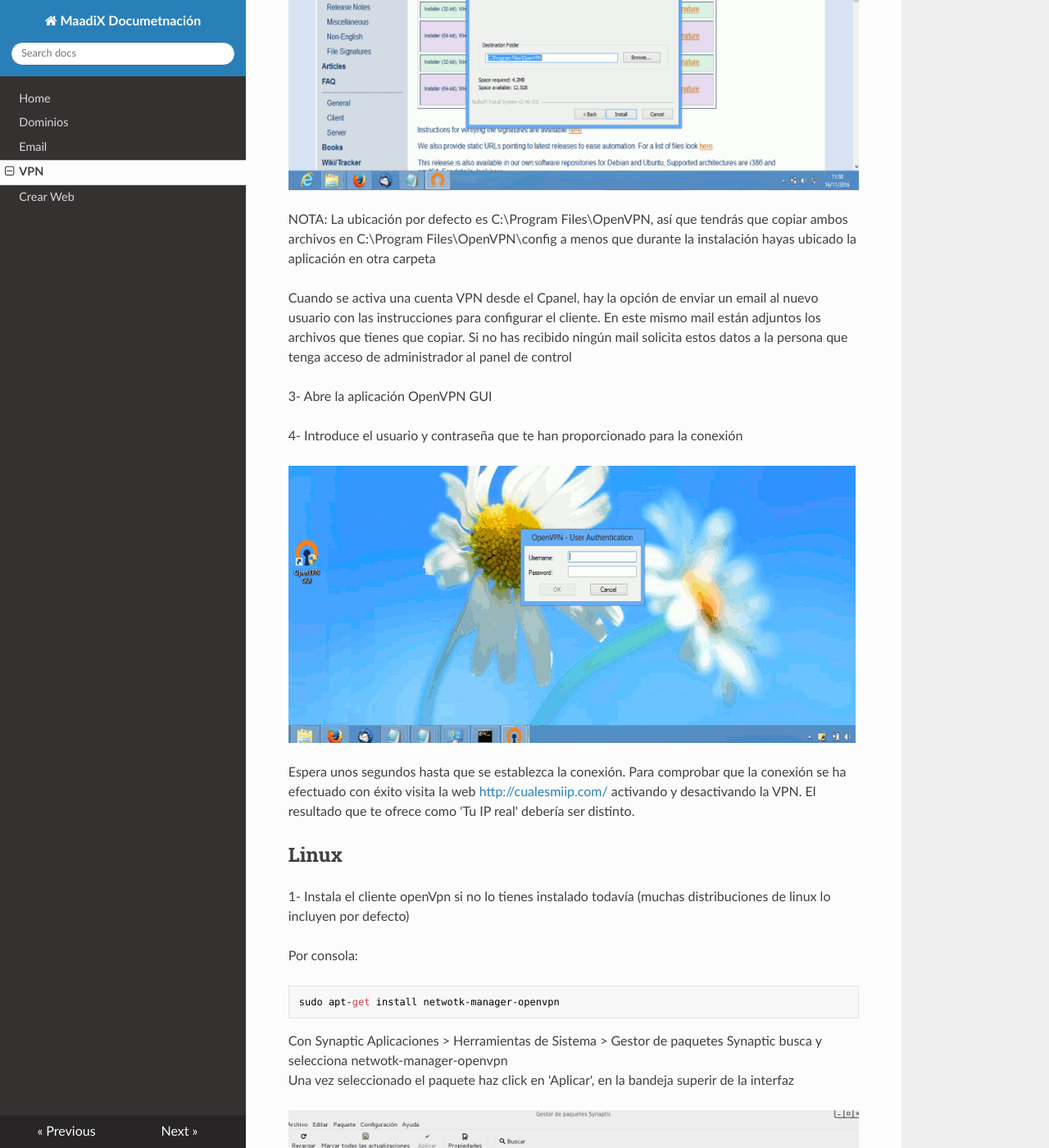
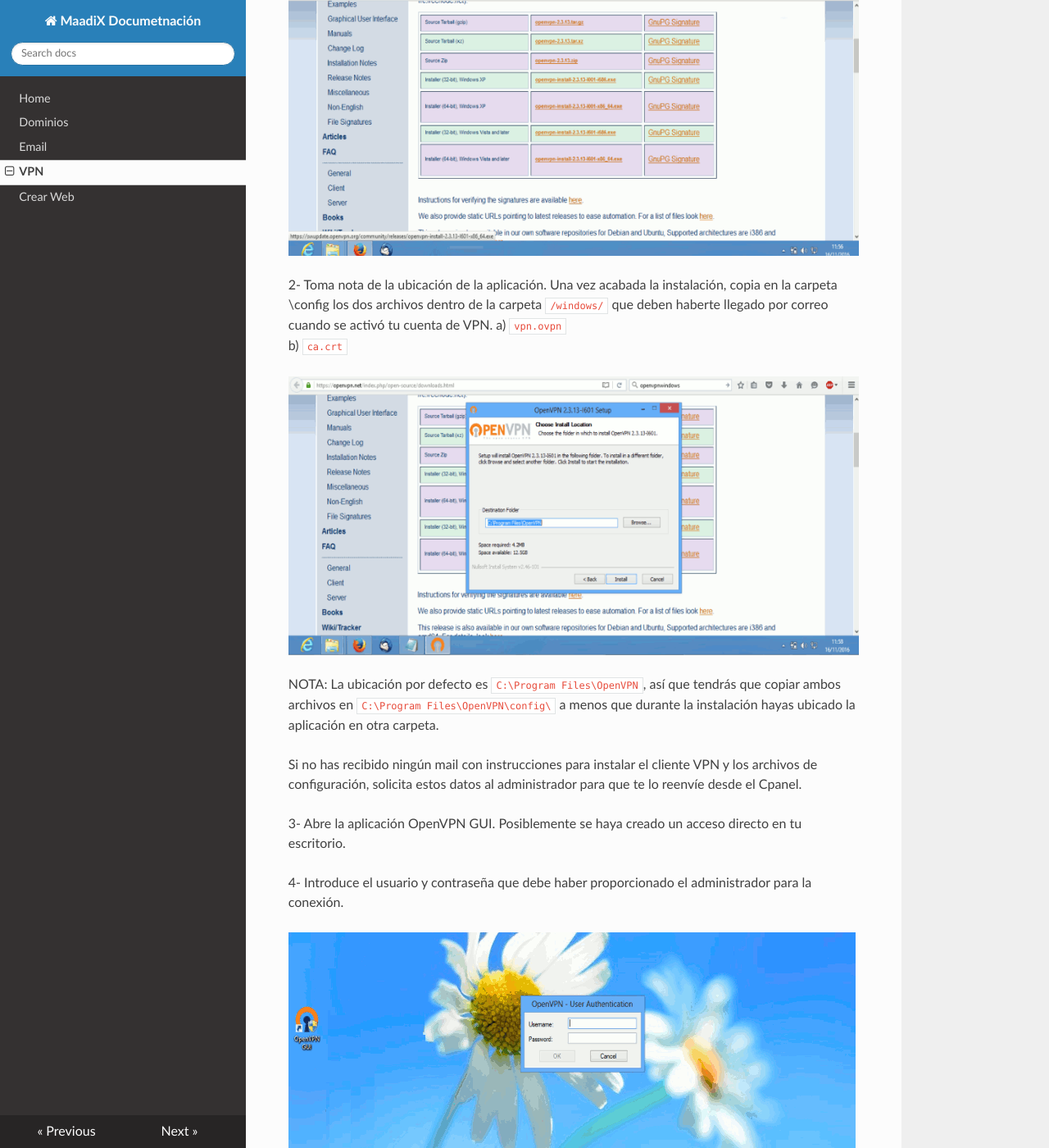
Before and after one commit to MaadixNet/docs, an MkDocs documentation site: the page built from docs/vpn.md, in a window 1280 px wide and 1400 px high, scrolled down 1514 px. Shown: the whole window at 82% size. Built offline with MkDocs 1.6.1, drawn with Linux system fonts in a browser that asks for light colours; nearby versions of some CDN libraries; old or Windows-style settings are respelled for this version of MkDocs; some of the changed text lies outside the part shown.

Commit message:
Update vpn.md

```diff
--- a/docs/vpn.md
+++ b/docs/vpn.md
@@ -6,62 +6,67 @@
 
 Para empezar a usar la VPN de tu servidor debes llevar a cabo dos procesos:
 * Crear o editar un usuario desde tu Cpanel para darle acceso a la VPN
-* Instalar un programa  'cliente' en el dispositivo que quieres conectar a través de la VPN
+* Instalar un programa 'cliente' en el dispositivo que quieres conectar a través de la VPN
 
 
 # Crear o editar un usuario desde tu Cpanel para darle acceso a la VPN
 
-Accede a la sección
-1- Desde el Cpanel entra en la pestaña 'Usuarios'. Puedes editar un usuario existente o crear uno nuevo.
-2- Entre los atributos disponibles verás 'Cuenta VPN'. Activa la casilla.
-3- Si quieres enviar indicaciones al usuario para configurar su conexión, activa la casilla 'Enviar email con instrucciones al usuario'
+1- Desde el Cpanel entra en la pestaña '**Usuarios**'. Puedes editar un usuario existente o crear uno nuevo.
+
+2- Entre los atributos disponibles verás '*Cuenta VPN*'. Marca esa casilla para activar la cuenta VPN para este usuario.
+
+3- Marca la casilla '*Enviar instrucciones*' para enviar al usuario un email con los archivos de configuración y las instrucciones para configurar el cliente VPN (nota: las instrucciones incluyen todos los datos necesarios menos la contraseña. Por razones de seguridad, proporciona al usuario la contraseña por otro canal).
+
+![Screenshot](img/activar-cuente-vpn.png)
 
 
-# Instalar y configurar cliente
+# Instalar y configurar cliente OpenVPN
+
+La VPN de MaddiX funciona con OpenVPN. Es necesario instalar en los dispositivos que vayan a utilizarla el software de OpenVPN y añadir ciertas configuraciones. A continuación puedes encontrar un tutorial sencillo para diferentes sistemas operativos (Linux / MacOX / Windows) y para PC o móvil:
 
 ## Windows
 
-1- Descargar e instalar la aplicación OpenVpn
+1- Descarga e instalar la aplicación OpenVpn.
 
 https://openvpn.net/index.php/open-source/downloads.html
 
 ![Screenshot](img/windows-vpn/01-vpn-download.png)
 
 
-2- Tomar nota de la ubicación de la aplicación y acabada la instalación copiar en la carpeta \config los dos archivos
-a) vpn.ovpn
-b) ca.crt
+2- Toma nota de la ubicación de la aplicación. Una vez acabada la instalación, copia en la carpeta \config los dos archivos dentro de la carpeta `/windows/` que deben haberte llegado por correo cuando se activó tu cuenta de VPN.
+a) `vpn.ovpn`
+b) `ca.crt`
 
 ![Screenshot](img/windows-vpn/02-vpn-location.png)
 
-NOTA: La ubicación por defecto es C:\Program Files\OpenVPN, así que tendrás que copiar ambos archivos en C:\Program Files\OpenVPN\config a menos que durante la instalación hayas ubicado la aplicación en otra carpeta
+NOTA: La ubicación por defecto es `C:\Program Files\OpenVPN`, así que tendrás que copiar ambos archivos en `C:\Program Files\OpenVPN\config\` a menos que durante la instalación hayas ubicado la aplicación en otra carpeta.
 
-Cuando se activa una cuenta VPN desde el Cpanel, hay la opción de enviar un email al nuevo usuario con  las instrucciones para configurar el cliente. En este mismo mail están adjuntos los archivos que tienes que copiar. Si no has recibido ningún mail solicita estos datos a la persona que tenga acceso de administrador al panel de control
+Si no has recibido ningún mail con instrucciones para instalar el cliente VPN y los archivos de configuración, solicita estos datos al administrador para que te lo reenvíe desde el Cpanel.
 
-3- Abre la aplicación OpenVPN GUI
+3- Abre la aplicación OpenVPN GUI. Posiblemente se haya creado un acceso directo en tu escritorio.
 
-4- Introduce el usuario y contraseña que te han proporcionado para la conexión
+4- Introduce el usuario y contraseña que debe haber proporcionado el administrador para la conexión.
 
 ![Screenshot](img/windows-vpn/03-insert-user.png)
 
- Espera unos segundos hasta que se establezca la conexión. Para comprobar que la conexión se ha efectuado con éxito visita la web [http://cualesmiip.com/](http://cualesmiip.com/) activando y desactivando la VPN.  El resultado que te ofrece como 'Tu IP real' debería ser distinto.
-
+Espera unos segundos hasta que se establezca la conexión. Para comprobar que la conexión se ha efectuado con éxito visita la web [http://cualesmiip.com/](http://cualesmiip.com/) activando y desactivando la VPN.  El resultado que te ofrece como 'Tu IP real' debería ser distinto.
 
 ## Linux
 
-1- Instala el cliente openVpn si no lo tienes instalado todavía (muchas distribuciones de linux lo incluyen por defecto)
+1- Instala el cliente OpenVpn si no lo tienes instalado todavía (muchas distribuciones de linux lo incluyen por defecto).
 
 Por consola:
 
     sudo apt-get install netwotk-manager-openvpn
+    sudo restart network-manager
 
 Con Synaptic
 Aplicaciones > Herramientas de Sistema > Gestor de paquetes Synaptic busca y selecciona netwotk-manager-openvpn
-Una vez seleccionado el paquete haz click en 'Aplicar', en la bandeja superir de la interfaz
+Una vez seleccionado el paquete haz click en 'Aplicar', en la bandeja superior de la interfaz.
 
 ![Screenshot](img/linux-vpn/01-install.png)
 
-2- Haz click en 'Configuración de Red' desde el panel de Network Manager
+2- Haz click en 'Configuración de Red' desde el panel de Network Manager.
 
 ![Screenshot](img/linux-vpn/ubuntu-edit.conn.png)
 
```
